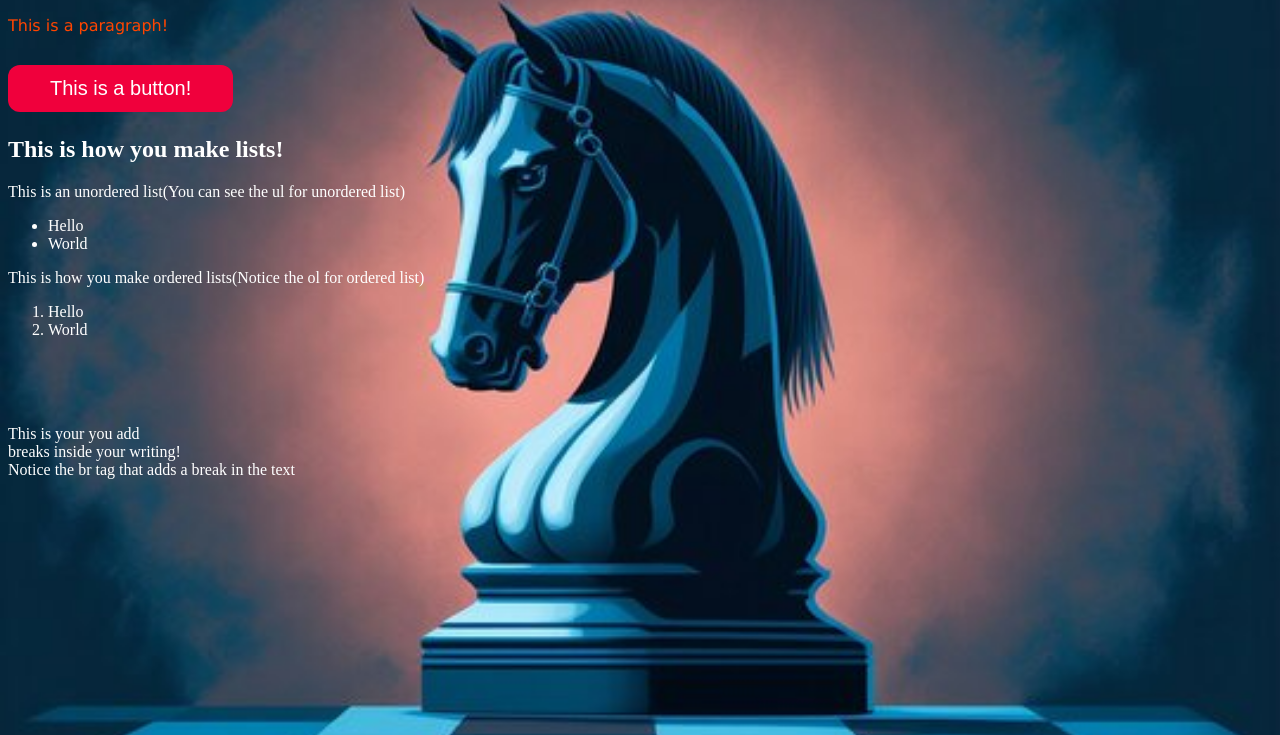
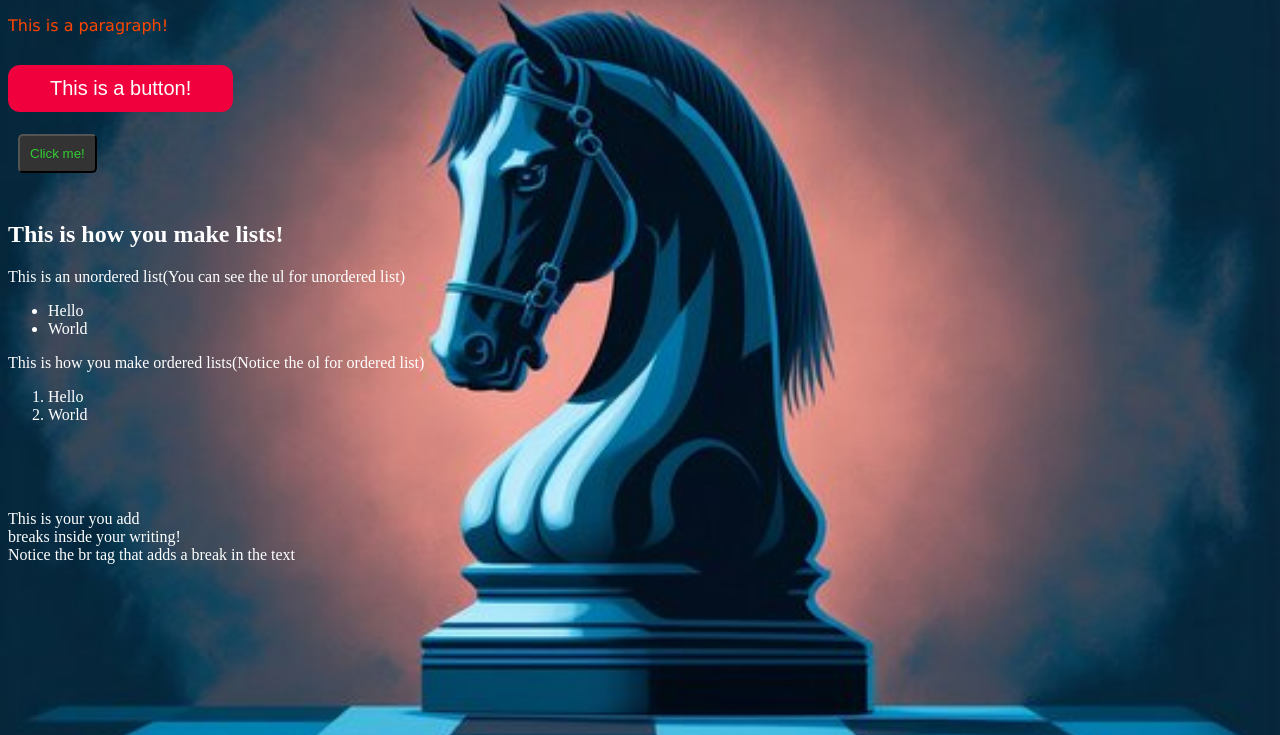
Before and after one commit to musicalmoods/Boba-Website-2024, a plain HTML site: page index.html in a window 1280 px wide. Shown: the part 65-800 px from the top of the page. Drawn offline with Linux system fonts and the light colour scheme.

Commit message:
Added a button

```diff
--- a/index.html
+++ b/index.html
@@ -20,6 +20,12 @@
         </span>
     </button>
     <br>
+    <br>
+    <button
+        style="background-color: #333333; color: limegreen; border-radius: 5px; padding:10px; margin-left: 10px; margin-bottom: 10px;">Click
+        me!</button>
+    <br>
+    <br>
     <h2 style="color: white; ">This is how you make lists!</h2>
     <p style="color: white; ">This is an unordered list(You can see the ul for unordered list)</p>
     <ul>
```
